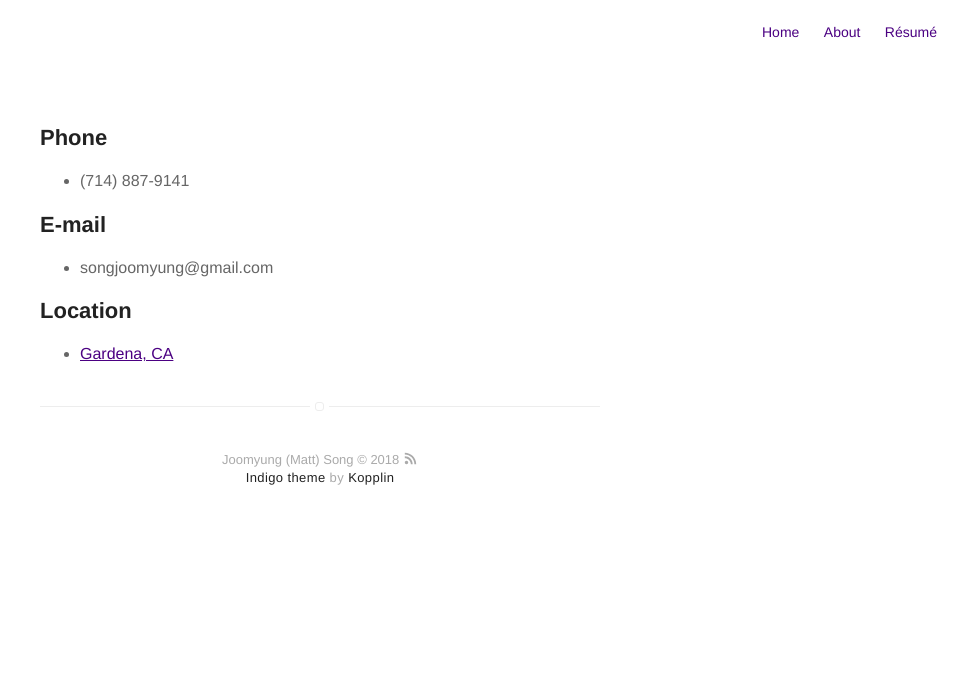
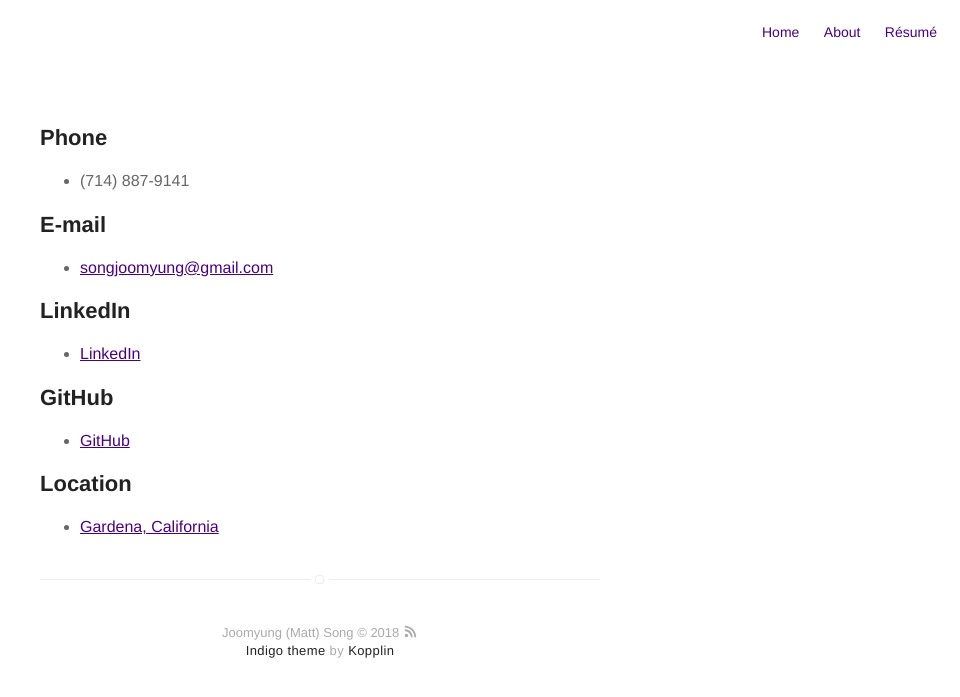
Before and after one commit to joomyung/joomyung.github.io, a Jekyll site: the page built from contacts.md, in a window 1280 px wide. Shown: the top 697 px of the page, without its empty margins (320-1280 px from the left). Built offline with Jekyll 4.4.1, drawn with Linux system fonts in a browser that asks for light colours.

Commit message:
Update contacts.md

```diff
--- a/contacts.md
+++ b/contacts.md
@@ -10,10 +10,20 @@ layout: page
 
 <h2>E-mail</h2>
 <ul>
-	<li>songjoomyung@gmail.com</li>
+	<li><a href="mailto:{{ site.email }}">songjoomyung@gmail.com</a></li>
+</ul>
+
+<h2>LinkedIn</h2>
+<ul>
+	<li><a href="http://linkedin.com/in/{{ site.linkedin }}">LinkedIn</a></li>
+</ul>
+
+<h2>GitHub</h2>
+<ul>
+	<li><a href="https://github.com/{{ site.github }}">GitHub</a></li>
 </ul>
 
 <h2>Location</h2>
 <ul>
-	<li><a href="https://goo.gl/maps/btn7sxpDrhz">Gardena, CA</a></li>
+	<li><a href="https://goo.gl/maps/btn7sxpDrhz">Gardena, California</a></li>
 </ul>
```
